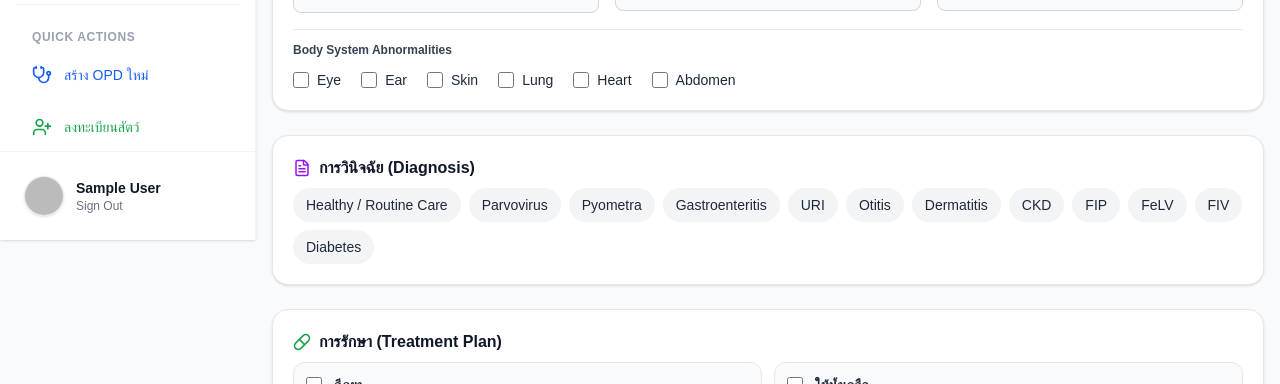
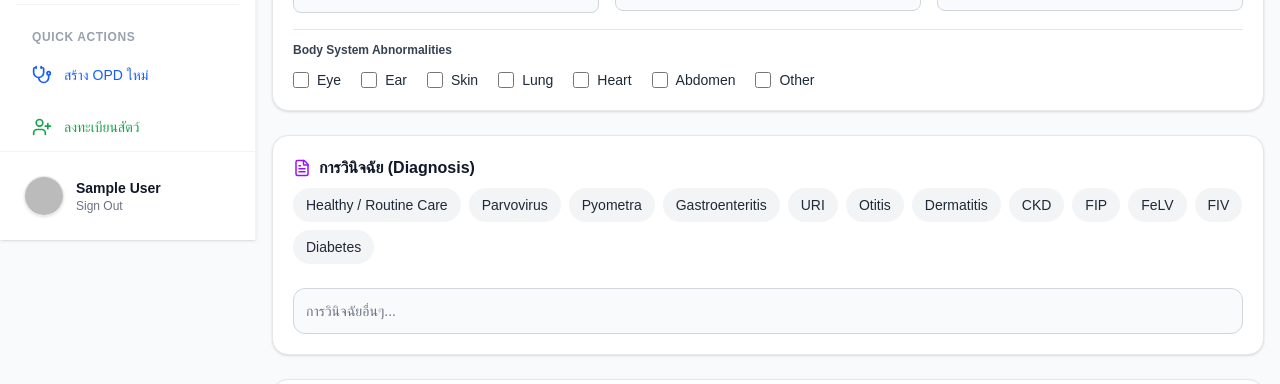
Before and after one commit to baboza/smilepet, a Next.js app: page /opd/new in a window 1280 px wide. Shown: the part 560-944 px from the top of the page. Built offline with nearby package versions, Linux system fonts and the light colour scheme; no server answers; the database is empty; sample sign-in values are in the browser's storage; a web font is replaced by a local one.

Commit message:
Add other fields for Diagnosis and Body System in OPD

```diff
--- a/src/app/(dashboard)/opd/new/page.tsx
+++ b/src/app/(dashboard)/opd/new/page.tsx
@@ -288,13 +288,21 @@ function OpdFormContent() {
           <div className="pt-3 border-t border-gray-200">
             <label className="block text-xs font-bold text-gray-700 mb-3">Body System Abnormalities</label>
             <div className="flex flex-wrap gap-x-5 gap-y-3">
-              {["Eye", "Ear", "Skin", "Lung", "Heart", "Abdomen"].map((sys) => (
+              {["Eye", "Ear", "Skin", "Lung", "Heart", "Abdomen", "Other"].map((sys) => (
                 <label key={sys} className="flex items-center gap-2 text-sm font-medium text-gray-800 cursor-pointer">
                   <input type="checkbox" {...register(`physicalExam.bodySystem.${sys as any}`)} className="w-4 h-4 rounded border-gray-300 text-orange-500 focus:ring-orange-500" />
                   {sys}
                 </label>
               ))}
             </div>
+            {watch("physicalExam.bodySystem.Other") && (
+              <input
+                {...register("physicalExam.bodySystem.OtherDetail")}
+                type="text"
+                placeholder="ระบุความผิดปกติอื่นๆ..."
+                className="w-full mt-3 p-3 border border-gray-300 rounded-xl bg-gray-50 text-gray-900 focus:bg-white focus:outline-none focus:ring-2 focus:ring-orange-500 text-sm placeholder-gray-500"
+              />
+            )}
           </div>
         </section>
 
@@ -321,6 +329,12 @@ function OpdFormContent() {
               );
             })}
           </div>
+          <input
+            {...register("diagnosisOthers")}
+            type="text"
+            placeholder="การวินิจฉัยอื่นๆ..."
+            className="w-full mt-2 p-3 border border-gray-300 rounded-xl bg-gray-50 text-gray-900 focus:bg-white focus:outline-none focus:ring-2 focus:ring-purple-500 text-sm placeholder-gray-500"
+          />
         </section>
 
         {/* 4. Treatment */}
--- a/src/app/(dashboard)/patients/[id]/page.tsx
+++ b/src/app/(dashboard)/patients/[id]/page.tsx
@@ -342,7 +342,19 @@ export default function OwnerProfilePage({ params }: { params: Promise<{ id: str
                                       {(record.details.chiefComplaint?.items?.length > 0 || record.details.chiefComplaint?.others) && (
                                         <p><span className="font-bold text-gray-700">อาการ:</span> {[...(record.details.chiefComplaint?.items || []), record.details.chiefComplaint?.others].filter(Boolean).join(", ")}</p>
                                       )}
-                                      {record.details.diagnosis?.length > 0 && <p><span className="font-bold text-gray-700">วินิจฉัย:</span> {record.details.diagnosis.join(", ")}</p>}
+                                      {(record.details.diagnosis?.length > 0 || record.details.diagnosisOthers) && (
+                                        <p><span className="font-bold text-gray-700">วินิจฉัย:</span> {[...(record.details.diagnosis || []), record.details.diagnosisOthers].filter(Boolean).join(", ")}</p>
+                                      )}
+                                      {record.details.physicalExam?.bodySystem && (Object.values(record.details.physicalExam.bodySystem).some(v => v === true) || record.details.physicalExam.bodySystem.OtherDetail) && (
+                                        <p><span className="font-bold text-gray-700">ความผิดปกติที่พบ:</span> {
+                                          [
+                                            ...Object.entries(record.details.physicalExam.bodySystem)
+                                              .filter(([k, v]) => v === true && k !== 'Other' && k !== 'OtherDetail')
+                                              .map(([k]) => k),
+                                            record.details.physicalExam.bodySystem.OtherDetail
+                                          ].filter(Boolean).join(", ")
+                                        }</p>
+                                      )}
                                       {record.details.treatment && Object.keys(record.details.treatment).some(k => record.details.treatment[k]) && (
                                         <p><span className="font-bold text-gray-700">การรักษา:</span> {Object.keys(record.details.treatment).filter(k => record.details.treatment[k]).join(", ")}</p>
                                       )}
--- a/src/features/opd/schemas/opd.ts
+++ b/src/features/opd/schemas/opd.ts
@@ -28,9 +28,12 @@ export const opdSchema = z.object({
       LymphNode: z.boolean().default(false),
       Musculoskeletal: z.boolean().default(false),
       Neurologic: z.boolean().default(false),
+      Other: z.boolean().default(false),
+      OtherDetail: z.string().optional(),
     }).optional(),
   }),
   diagnosis: z.array(z.string()).optional(),
+  diagnosisOthers: z.string().optional(),
   treatment: z.object({
     Injection: z.boolean().default(false),
     Fluid: z.boolean().default(false),
```
